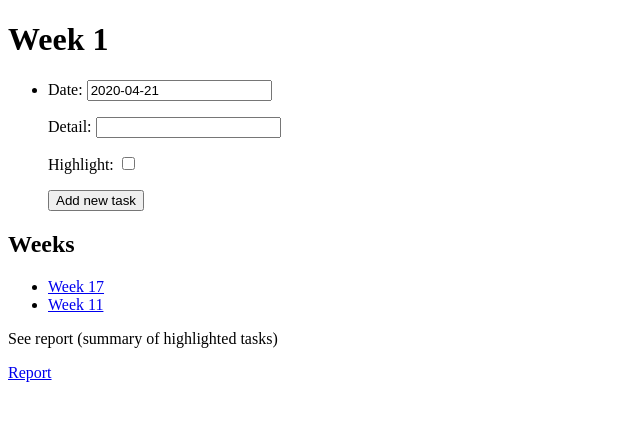
After one commit to brleinad/upweekly, a Django app: page /2020/week/1/ in a window 1280 px wide. The commit adds this page. Shown: the top 421 px of the page, without its empty margins (0-640 px from the left). Run offline with Django 3.2, Linux system fonts and the light colour scheme; data comes from the database, SQL or seed files in the repository; both versions use the stored data as it was after the commit.

Commit message:
Report view created, week view working much better

```diff
--- /dev/null
+++ b/templates/week.html
@@ -0,0 +1,30 @@
+{% extends 'base.html' %}
+
+{% block content %}
+<h1>Week {{ week }}</h1>
+<ul>
+   {% for task in object_list %}
+      {% if week == task.date|date:"W" %}
+         <li>{{ task.date }}: {{ task.detail }}</li>
+      {% endif %}
+   {% endfor %}
+   <li>
+      <form method="post">
+         {% csrf_token %}
+         {{ form.as_p }}
+         <button type="submit">Add new task</button>
+      </form>
+   </li>
+</ul>
+
+<h2>Weeks</h2>
+<ul>
+   {% for week, year in worked_yearweeks.items %}
+   <li><a href="{% url 'week' year=year week=week %}">Week {{ week }}</a></li>
+    {% endfor %}
+</ul>
+
+<p>See report (summary of highlighted tasks)<p>
+<a href="{% url 'report' %}">Report</a>
+
+{% endblock content %}
--- a/upweekly/models.py
+++ b/upweekly/models.py
@@ -1,16 +1,47 @@
 from django.db import models
 from django.contrib.auth import get_user_model
 from django.utils import timezone
+from django.urls import reverse
 from datetime import datetime
 
 
 class CompletedTask(models.Model):
     date = models.DateField(default=timezone.now())
+    #TODO: change detail to something else
     detail = models.CharField(max_length = 255)
-    #highlight =  BooleadField(default=False)
+    highlight =  models.BooleanField(default=False)
 
     def __str__(self):
         return self.detail
 
+    def get_absolute_url(self):
+        date_object = self._meta.get_field('date')
+        date_value = date_object.value_from_object(self)
+        week = date_object.to_python(date_value).isocalendar()[1]
+        year = date_object.to_python(date_value).isocalendar()[0]
+        return reverse('week', args=[str(year), str(week)])
+
+    def get_all_weeks():
+        """Returns a dictionary of all the weeks: years for which there is a task."""
+        weeks2years = {}
+        weeks = []
+        years = []
+        for task in CompletedTask.objects.all():
+            date_object = CompletedTask._meta.get_field('date')
+            date_value = date_object.value_from_object(task)
+            week = date_object.to_python(date_value).isocalendar()[1]
+            year = date_object.to_python(date_value).isocalendar()[0]
+            #print(f'BOB {task}, year {year} in week {week}')
+            if week in weeks:
+                next
+            weeks.append(int(week))
+            years.append(int(year))
+
+        weeks2years = dict(zip(weeks, years))
+        print(weeks2years)
+
+        return weeks2years
+
+
 
 #class PlannedTask(models.Model):
--- a/upweekly/urls.py
+++ b/upweekly/urls.py
@@ -1,9 +1,9 @@
 from django.urls import path
 
-from .views import DashboardView, StartView
+from .views import CurrentWeekView, WeekView, ReportView
 
 urlpatterns = [
-        #path(r'^(?P<year>\d{4})/week/(?P<week>\d+)$', DashboardView.as_view(), name='dashboard'),
-        path('<int:year>/week/<int:week>/', DashboardView.as_view(), name="dashboard"),
-        path('', StartView.as_view(), name='start'),
+        path('<int:year>/week/<int:week>/', WeekView.as_view(), name="week"),
+        path('report/', ReportView.as_view(), name='report'),
+        path('', CurrentWeekView.as_view(), name='current_week'),
         ]
--- a/upweekly/views.py
+++ b/upweekly/views.py
@@ -1,29 +1,49 @@
-from django.views.generic import ListView, TemplateView, WeekArchiveView
+from django.views.generic import (
+        ListView,
+        TemplateView,
+        WeekArchiveView,
+        )
+from django.views.generic.edit import FormMixin, CreateView
 from django.views.generic.dates import WeekMixin
 from django.utils import timezone
+from django.urls import reverse_lazy
 
 from datetime import datetime
 from .models import CompletedTask
 
 
-class DashboardView(WeekArchiveView):
-    template_view = 'dashboard.html'
-    queryset = CompletedTask.objects.all()
-    date_field = "date"
-    week_format = "%W"
 
-
-class StartView(WeekMixin, ListView):
-    template_name = 'start.html'
+class WeekView(CreateView, WeekMixin, ListView):
+    template_name = 'week.html'
     week_format = "%W"
     date_field = "date"
     template_name_suffix = ''
     queryset = CompletedTask.objects.all()
     ordering = ['date']
+    fields = ('date', 'detail', 'highlight',)
+
+    #def form_valid(self, form):
+        #form.instance.date = self.request.date
+        #return super().form_valid(form)
+
+    def get_context_data(self, **kwargs):
+        week = self.get_week()
+        week = str(week)
+        context = super(WeekView, self).get_context_data(**kwargs)
+        context.update({'week': week})
+        worked_yearweeks = CompletedTask.get_all_weeks()
+        context.update({'worked_yearweeks': worked_yearweeks})
+        return context
+
+
+class CurrentWeekView(WeekView):
     week = str(timezone.now().isocalendar()[1])
     year = timezone.now().isocalendar()[0]
+    success_url = reverse_lazy('current_week')
 
-    def get_context_data(self, **kwargs):
-        context = super(StartView, self).get_context_data(**kwargs)
-        context.update({'week': self.week})
-        return context
+
+class ReportView(ListView):
+    """To see all the highlighted tasks during the year"""
+    model = CompletedTask
+    template_name = 'report.html'
+    ordering = ['date']
```
Also changed, not shown: templates/report.html (+8 -0 lines), db.sqlite3, upweekly/migrations/0004_auto_20200421_1134.py (added).
